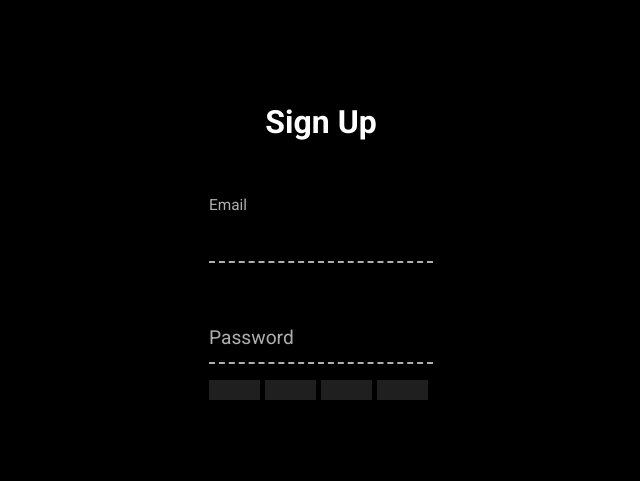
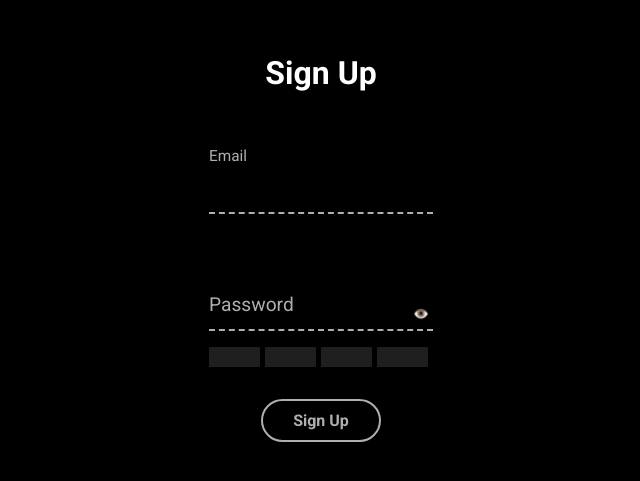
Before and after one commit to r3nanp/loginform-animation, a Svelte app: page / in a window 1280 px wide. Shown: the part 167-648 px from the top of the page, without its empty margins (319-959 px from the left). Built offline with nearby package versions, Linux system fonts and the light colour scheme.

Commit message:
feat (svelte script): add the validation and show password

```diff
--- a/src/Form.svelte
+++ b/src/Form.svelte
@@ -1,24 +1,30 @@
 <script>
   let strength = 0
   let validations = []
+  let showPassword = false
 
   function validatePassword(e) {
     const password = e.target.value
 
     validations = [
-      (password.length > 5),
-      (password.search(/[A-Z]/) > -1),
-      (password.search(/[0-9]/) > -1),
-      (password.search(/[$&+,:;=?@#]/) > -1)
+      password.length > 5,
+      password.search(/[A-Z]/) > -1,
+      password.search(/[0-9]/) > -1,
+      password.search(/[$&+,:;=?@#]/) > -1,
     ]
 
-    strength = validations.reduce((acc, cur) => acc + cur)
+    strength = validations.reduce((acc, cur) => acc + cur, 0)
   }
 </script>
 
 <style>
   form {
     --text-color: #afafaf;
+    display: flex;
+    flex-direction: column;
+
+    align-items: center;
+    justify-content: center;
   }
 
   .field {
@@ -127,12 +133,35 @@
     list-style: none;
     margin: 10px 0;
     padding: 0;
-    font-size: 0.7rem;
+    font-size: 0.9rem;
     text-align: left;
+  }
+
+  .toggle-password {
+    position: absolute;
+    cursor: help;
+    font-size: 0.8rem;
+    right: 0.25rem;
+    bottom: 0.5rem;
+  }
+
+  button {
+    margin-top: 2rem;
+    padding: 10px 30px;
+    font-weight: bold;
+    border: 2px solid greenyellow;
+    color: greenyellow;
+    border-radius: 100px;
+    background: transparent;
+    transition: all 1000ms;
+  }
+  button:disabled {
+    border-color: var(--text-color);
+    color: var(--text-color);
   }
 </style>
 
-<form>
+<form on:submit={(e) => e.preventDefault()}>
   <div class="field">
     <input type="email" name="email" class="input" />
     <label for="email" class="label">Email</label>
@@ -140,11 +169,19 @@
 
   <div class="field">
     <input
-      type="password"
+      type={showPassword ? 'text' : 'password'}
       class="input"
       placeholder=""
+      class:valid={strength > 3}
       on:input={validatePassword} />
     <label for="password" class="label">Password</label>
+
+    <span
+      class="toggle-password"
+      on:mouseenter={() => (showPassword = true)}
+      on:mouseleave={() => (showPassword = false)}>
+      {showPassword ? '🙈' : '👁️'}
+    </span>
   </div>
 
   <div class="strength">
@@ -165,4 +202,6 @@
       </li>
     </ul>
   {/if}
+
+  <button disabled={strength < 4}>Sign Up</button>
 </form>
```
